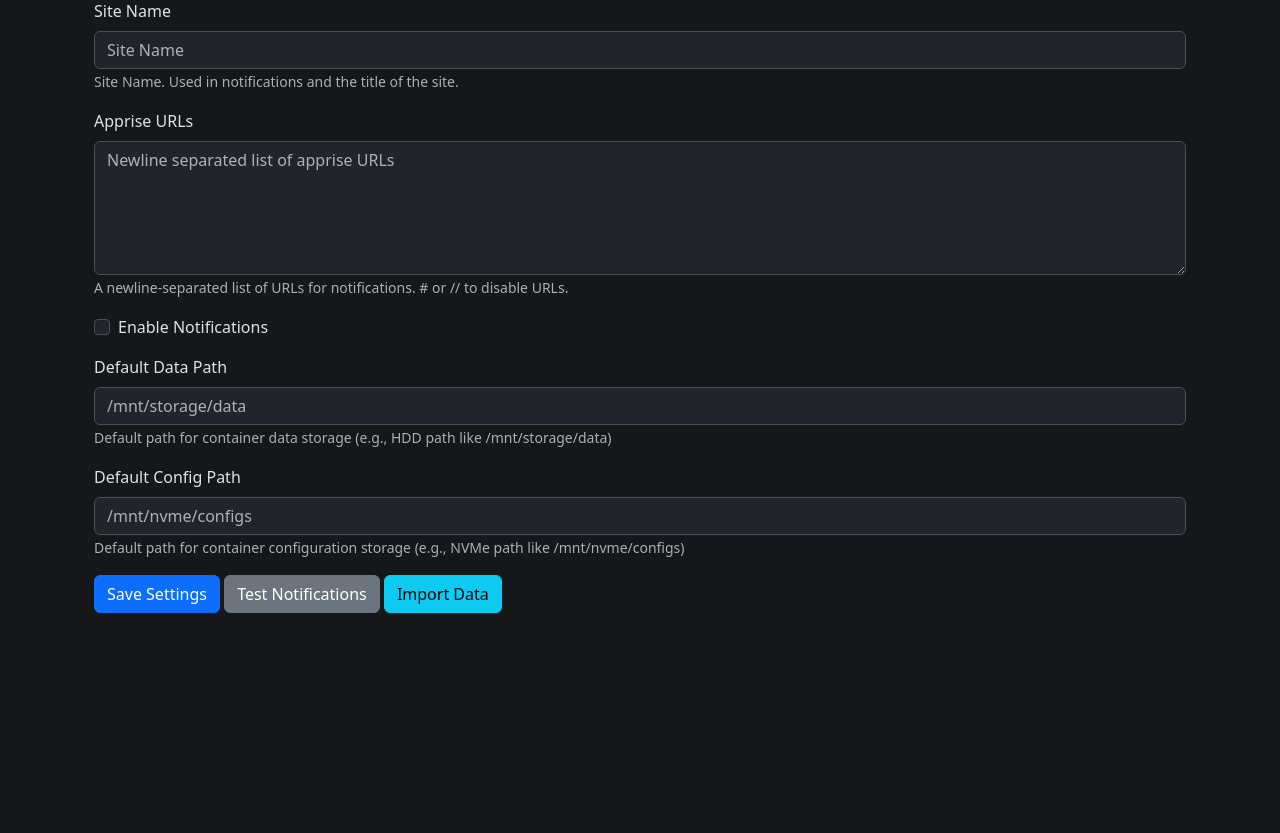
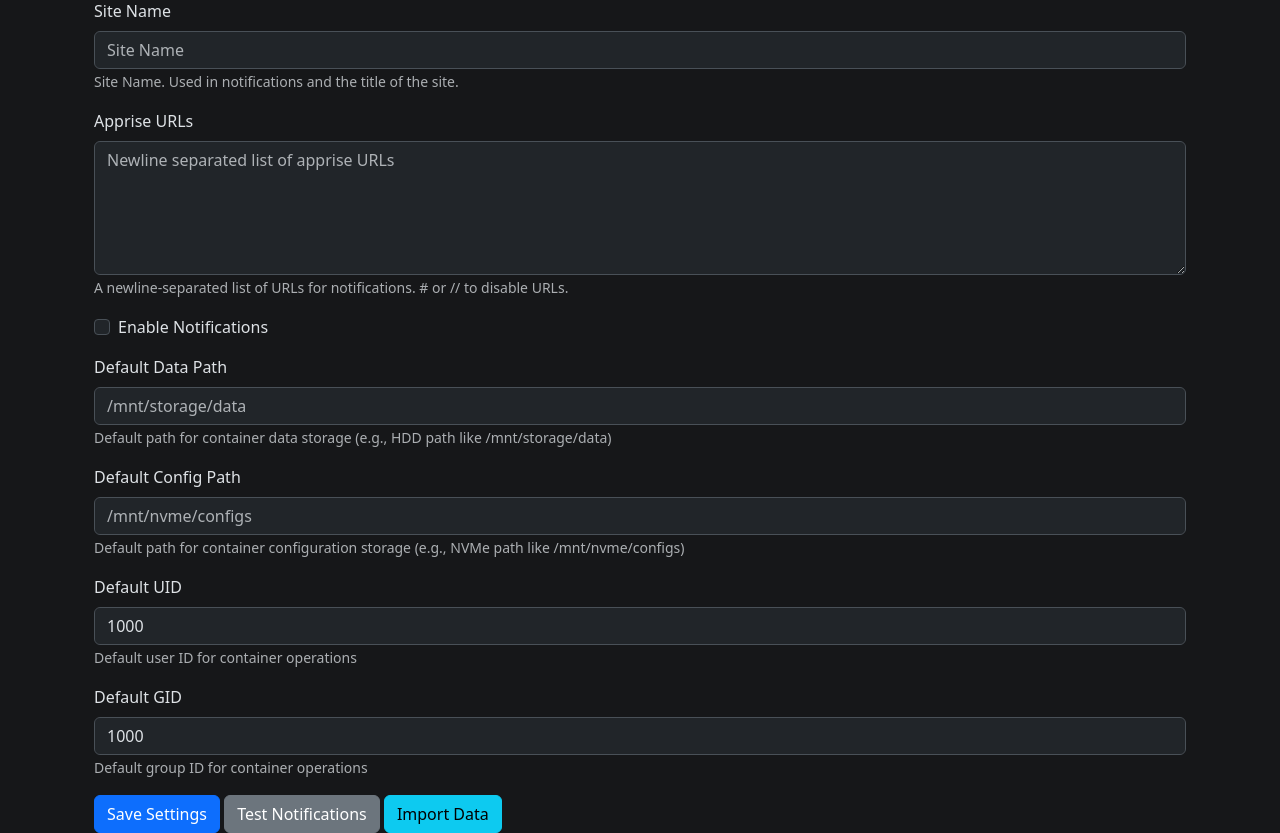
Before and after one commit to TheLovinator1/dwui, a Django app: page /admin/ in a window 1280 px wide. Shown: the part 217-1050 px from the top of the page. Before the commit the page ends 830 px from the top, so only its background shows below. Run offline with Django 5.2, Linux system fonts and the light colour scheme; data that the repository does not hold is empty; parts of the project's set-up code (start-up, migrations or seed data) failed here and were passed over; some libraries are stand-ins or nearby versions.

Commit message:
Add default UID and GID fields to AdminSettings and update forms and templates

```diff
--- a/dwui/forms.py
+++ b/dwui/forms.py
@@ -46,6 +46,22 @@ class SettingsForm(forms.Form):
         widget=forms.TextInput(attrs={"placeholder": "/mnt/nvme/configs"}),
     )
 
+    default_uid = forms.IntegerField(
+        label="Default UID",
+        required=False,
+        initial=1000,
+        help_text="Default user ID for container operations",
+        widget=forms.NumberInput(attrs={"placeholder": "1000"}),
+    )
+
+    default_gid = forms.IntegerField(
+        label="Default GID",
+        required=False,
+        initial=1000,
+        help_text="Default group ID for container operations",
+        widget=forms.NumberInput(attrs={"placeholder": "1000"}),
+    )
+
     def __init__(self, *args: Any, **kwargs: dict[str, Any]) -> None:  # noqa: ANN401
         """Initialize the form with existing settings."""
         super().__init__(*args, **kwargs)
@@ -56,9 +72,13 @@ class SettingsForm(forms.Form):
             self.fields["enable_notifications"].initial = settings_instance.enable_notifications
             self.fields["default_data_path"].initial = settings_instance.default_data_path
             self.fields["default_config_path"].initial = settings_instance.default_config_path
+            self.fields["default_uid"].initial = settings_instance.default_uid
+            self.fields["default_gid"].initial = settings_instance.default_gid
         except AdminSettings.DoesNotExist:
             self.fields["site_name"].initial = ""
             self.fields["apprise_urls"].initial = ""
             self.fields["enable_notifications"].initial = False
             self.fields["default_data_path"].initial = ""
             self.fields["default_config_path"].initial = ""
+            self.fields["default_uid"].initial = 1000
+            self.fields["default_gid"].initial = 1000
--- a/dwui/models.py
+++ b/dwui/models.py
@@ -27,6 +27,8 @@ class AdminSettings(models.Model):
         apprise_urls (str): A newline-separated list of URLs for notifications.
         default_data_path (str): Default path for container data storage (e.g., HDD).
         default_config_path (str): Default path for container configuration storage (e.g., NVMe).
+        default_uid (int): Default user ID for container operations.
+        default_gid (int): Default group ID for container operations.
 
     Methods:
         __str__(): Returns the site name as the string representation of the model.
@@ -42,6 +44,8 @@ class AdminSettings(models.Model):
         default="",
         help_text="Default path for container configuration storage (e.g., NVMe)",
     )
+    default_uid = models.IntegerField(default=1000, help_text="Default user ID for container operations")
+    default_gid = models.IntegerField(default=1000, help_text="Default group ID for container operations")
 
     def __str__(self) -> str:
         """Return the site name."""
--- a/dwui/templates/partials/container_config_form.html
+++ b/dwui/templates/partials/container_config_form.html
@@ -122,7 +122,7 @@
                                 PUID {% if env.required %}<span class="text-danger">*</span>{% endif %}
                             </label>
                             <input type="text" class="form-control" id="env_PUID" name="env_PUID"
-                                value="{{ env.value|default:'' }}" {% if env.required %}required{% endif %}>
+                                value="{{ default_uid }}" {% if env.required %}required{% endif %}>
                             <div class="form-text">{{ env.description }}</div>
                         </div>
                     </div>
@@ -131,8 +131,8 @@
                         <label for="env_PGID" class="form-label">
                             PGID {% if pgid_env.required %}<span class="text-danger">*</span>{% endif %}
                         </label>
-                        <input type="text" class="form-control" id="env_PGID" name="env_PGID"
-                            value="{{ pgid_env.value|default:'' }}" {% if pgid_env.required %}required{% endif %}>
+                        <input type="text" class="form-control" id="env_PGID" name="env_PGID" value="{{ default_gid }}"
+                            {% if pgid_env.required %}required{% endif %}>
                         <div class="form-text">{{ pgid_env.description }}</div>
                     </div>
                 </div>
--- a/dwui/views.py
+++ b/dwui/views.py
@@ -31,7 +31,7 @@ if TYPE_CHECKING:
     from docker.models.networks import Network
     from docker.models.volumes import Volume
 
-logger: logging.Logger = logging.getLogger("dwui.views")
+logger: logging.Logger = logging.getLogger("dwui")
 
 
 @login_not_required
@@ -112,7 +112,7 @@ def create_container(request: HttpRequest, name: str, image: str) -> HttpRespons
                     volume_data[volume_id][field] = value
 
         # Format volumes for Docker
-        binds = [
+        binds: list[str] = [
             f"{vol['source']}:{vol['target']}"
             for vol in volume_data.values()
             if "source" in vol and "target" in vol and vol["source"].strip()
@@ -122,11 +122,11 @@ def create_container(request: HttpRequest, name: str, image: str) -> HttpRespons
         ports = {}
         for key, value in request.POST.items():
             if key.startswith("port_") and value.strip():
-                parts = key.split("_", 3)
+                parts: list[str] = key.split("_", 3)
                 if len(parts) == 4 and parts[2] == "host":
-                    port_id = parts[1]
-                    container_port = request.POST.get(f"port_{port_id}_container")
-                    protocol = request.POST.get(f"port_{port_id}_protocol", "tcp")
+                    port_id: str = parts[1]
+                    container_port: str | None = request.POST.get(f"port_{port_id}_container")
+                    protocol: str = request.POST.get(f"port_{port_id}_protocol", "tcp")
                     if container_port:
                         ports[f"{container_port}/{protocol}"] = value
 
@@ -136,16 +136,16 @@ def create_container(request: HttpRequest, name: str, image: str) -> HttpRespons
             if key.startswith("env_") and value.strip():
                 parts = key.split("_", 2)
                 if len(parts) == 3:
-                    env_name = parts[2]
+                    env_name: str = parts[2]
                     env_vars.append(f"{env_name}={value}")
 
         # Process device mappings from form - only include enabled devices
         devices = []
         for key, value in request.POST.items():
             if key.startswith("device_") and key.endswith("_enabled") and value == "on":
-                device_id = key.split("_")[1]
-                device_path = request.POST.get(f"device_{device_id}_path")
-                host_path = request.POST.get(f"device_{device_id}_host_path")
+                device_id: str = key.split("_")[1]
+                device_path: str | None = request.POST.get(f"device_{device_id}_path")
+                host_path: str | None = request.POST.get(f"device_{device_id}_host_path")
                 if device_path and host_path:
                     devices.append(f"{host_path}:{device_path}")
 
@@ -162,7 +162,7 @@ def create_container(request: HttpRequest, name: str, image: str) -> HttpRespons
             detach=True,
             ports=ports,
             volumes=binds,
-            devices=devices,  # Add the devices parameter
+            devices=devices,
             environment=env_vars,
             restart_policy=restart_policy_dict,
         )
@@ -439,12 +439,16 @@ def image_config(request: HttpRequest) -> HttpResponse:
 
     # Get default mount paths from admin settings
     try:
-        admin_settings = AdminSettings.objects.get(site_id=settings.SITE_ID)
-        default_data_path = admin_settings.default_data_path
-        default_config_path = admin_settings.default_config_path
+        admin_settings: AdminSettings = AdminSettings.objects.get(site_id=settings.SITE_ID)
+        default_data_path: str = admin_settings.default_data_path
+        default_config_path: str = admin_settings.default_config_path
+        default_uid: int = admin_settings.default_uid
+        default_gid: int = admin_settings.default_gid
     except AdminSettings.DoesNotExist:
         default_data_path = ""
         default_config_path = ""
+        default_uid = 1000
+        default_gid = 1000
 
     # Get container image configuration from JSON files
     linuxserver_image = None
@@ -507,6 +511,8 @@ def image_config(request: HttpRequest) -> HttpResponse:
         "networks": network_options,
         "default_data_path": default_data_path,
         "default_config_path": default_config_path,
+        "default_uid": default_uid,
+        "default_gid": default_gid,
     }
 
     return render(request, "partials/container_config_form.html", context)
@@ -647,6 +653,8 @@ def settings_page(request: HttpRequest) -> HttpResponse:
             apprise_urls = form.cleaned_data["apprise_urls"]
             default_data_path = form.cleaned_data["default_data_path"]
             default_config_path = form.cleaned_data["default_config_path"]
+            default_uid = form.cleaned_data["default_uid"]
+            default_gid = form.cleaned_data["default_gid"]
 
             # Save the settings to the database
             AdminSettings.objects.update_or_create(
@@ -657,6 +665,8 @@ def settings_page(request: HttpRequest) -> HttpResponse:
                     "apprise_urls": apprise_urls,
                     "default_data_path": default_data_path,
                     "default_config_path": default_config_path,
+                    "default_uid": default_uid,
+                    "default_gid": default_gid,
                 },
             )
             return redirect("admin_settings")
```
Also changed, not shown: dwui/migrations/0006_adminsettings_default_gid_adminsettings_default_uid.py (added).
